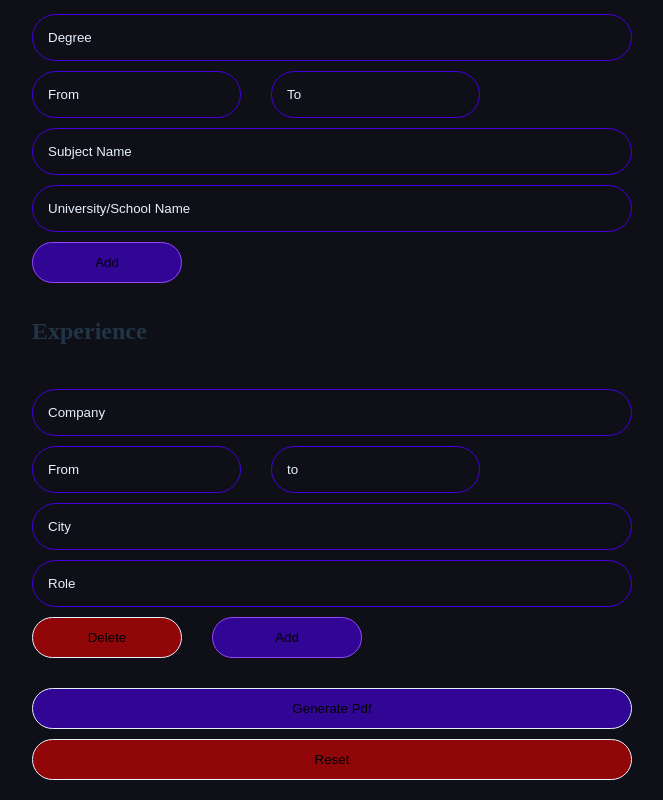
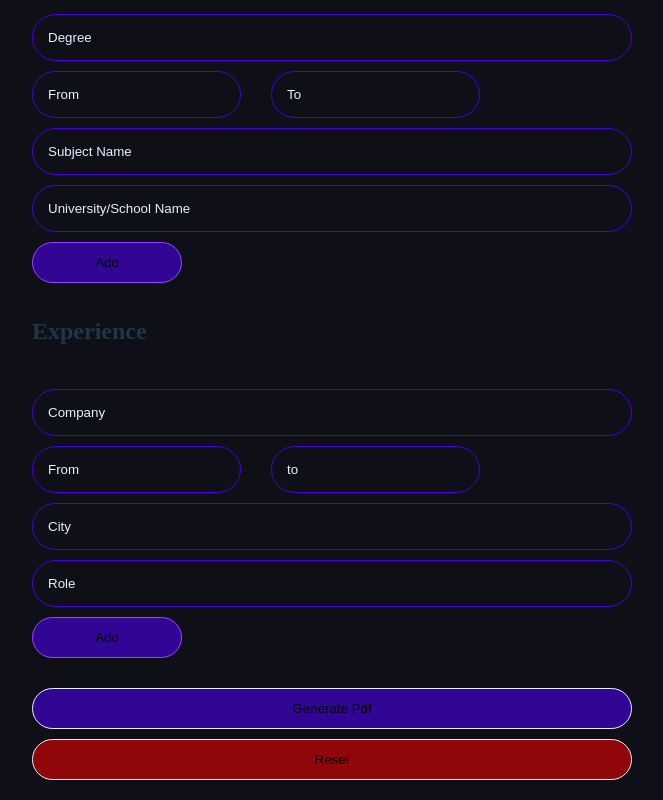
Before and after one commit to victorchrollo14/CV-APP-React, a React (Vite) app: page / in a window 1280 px wide. Shown: the part 715-1515 px from the top of the page, without its empty margins (308-971 px from the left). Built offline with nearby package versions, Linux system fonts and the light colour scheme.

Commit message:
fix experience part of issue #5

```diff
--- a/src/Button.jsx
+++ b/src/Button.jsx
@@ -1,6 +1,6 @@
 export function Button({ children, cname, onClick }) {
   return (
-    <button className={`${cname} btn`} onClick={onClick}>
+    <button className={`${cname} btn`} onClick={onClick} >
       {children}
     </button>
   );
--- a/src/ExperienceSection.jsx
+++ b/src/ExperienceSection.jsx
@@ -1,3 +1,4 @@
+import { useState } from "react";
 import { AddButton, DeleteButton } from "./Button";
 import { Heading } from "./Heading";
 import { Input } from "./Input";
@@ -12,9 +13,26 @@ export function ExpSection() {
 }
 
 function ExpList() {
-  return (
-    <ul className="list">
-      <li>
+  const initial = [{uid: crypto.randomUUID(), isShown: false}]
+  const [inputarray, setInputArray] = useState(initial)
+
+
+  const addItem = () => {
+      setInputArray([{uid: crypto.randomUUID(), isShown: true}, ...inputarray])
+  }
+
+  const delItem = (e, uid) => {
+      setInputArray((currentarray) => currentarray.filter(item => {
+            if (item.uid !== uid) {
+                return item;
+            }
+      }))
+  }
+
+
+  const itemsList = inputarray.map(input => {
+    return (
+       <li key={input.uid}>
         <Input>Company </Input>
         <div className="same-row">
           <Input>From</Input>
@@ -23,10 +41,16 @@ function ExpList() {
         <Input>City </Input>
         <Input>Role</Input>
         <div className="same-row1">
-          <DeleteButton />
-          <AddButton />
+          {input.isShown? <DeleteButton onClick={e => delItem(e, input.uid)}/>: null}
+          {input.isShown? null: <AddButton  onClick={addItem}/>}
         </div>
       </li>
+    )
+  })
+
+  return (
+    <ul className="list">
+       {itemsList}
     </ul>
   );
 }
--- a/src/MainButtons.jsx
+++ b/src/MainButtons.jsx
@@ -4,7 +4,7 @@ export function MainButtons() {
   return (
     <>
       <div className="main-buttons">
-        <Button cname={"gen-btn"}>Generate Pdf</Button>
+        <button type="submit" className="gen-btn btn">Generate Pdf </button>
         {/* <Button cname={"load-btn"} >Load Example</Button> */}
         <Button cname={"reset-btn"}>Reset</Button>
       </div>
```
